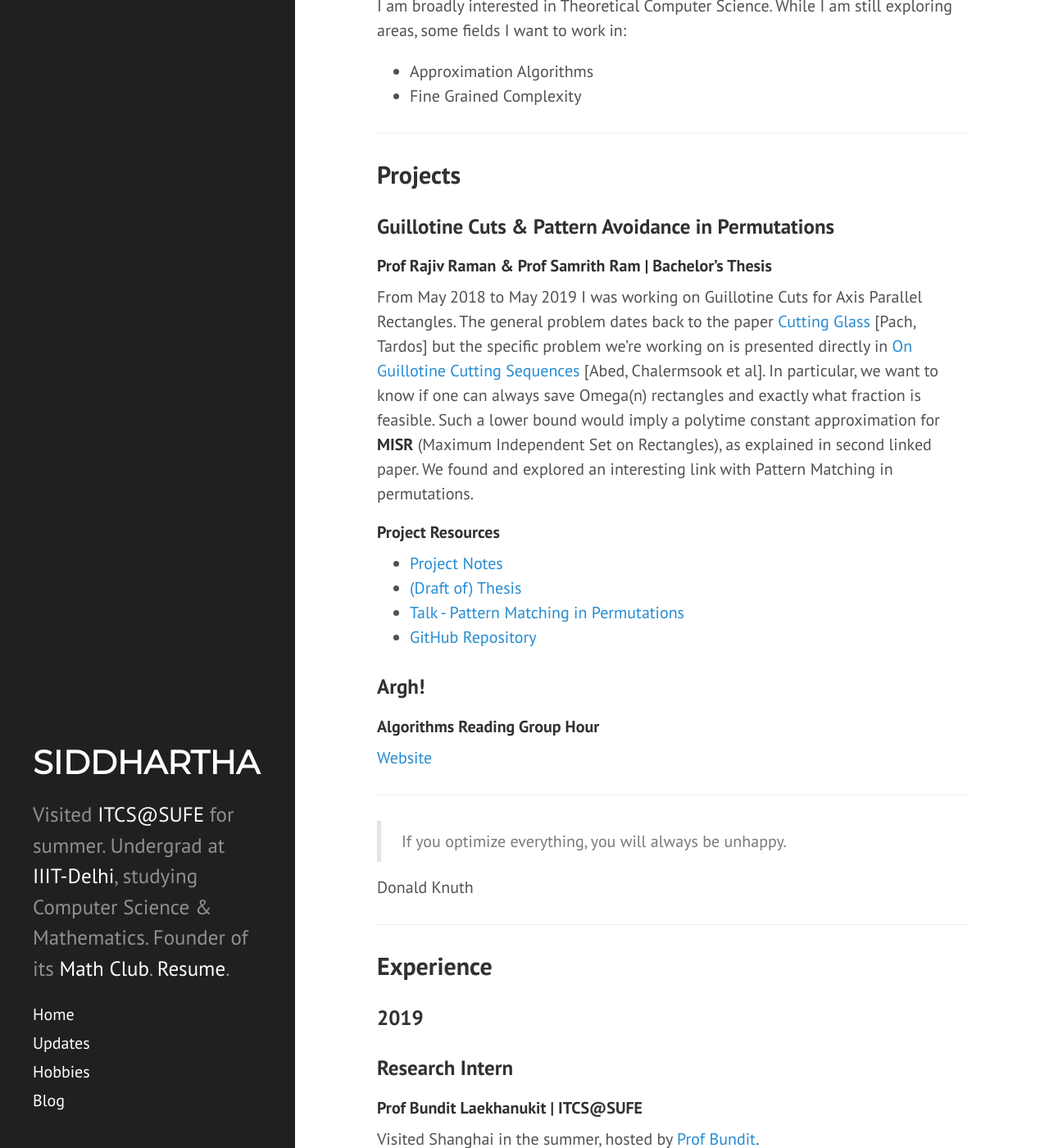
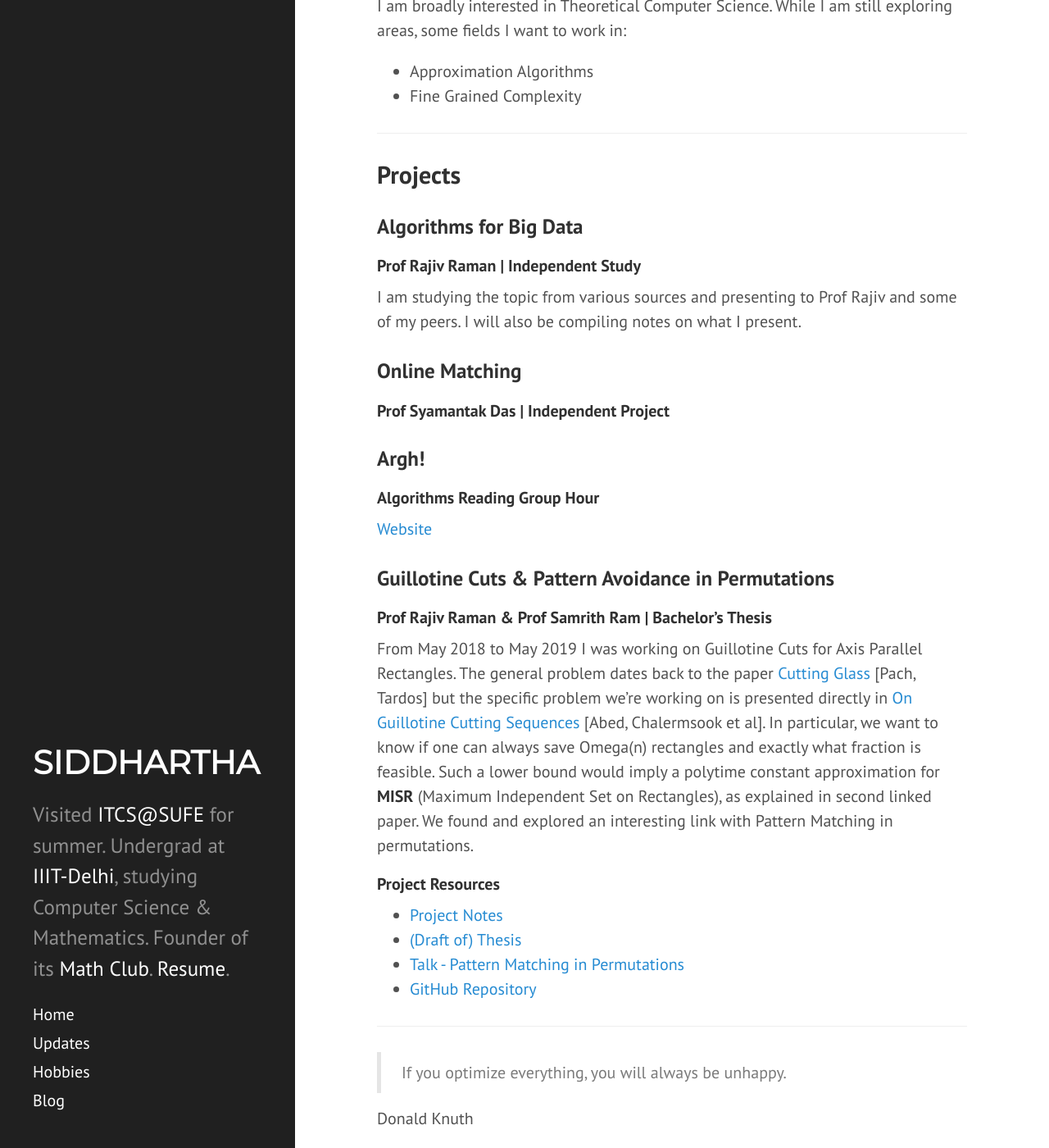
Before and after one commit to siddjai/siddjai.github.io, a Jekyll site: the page built from index.md, in a window 1280 px wide and 1400 px high, scrolled down 734 px. Shown: the whole window at 82% size. Built offline with Jekyll 4.4.1, drawn with Linux system fonts in a browser that asks for light colours; nearby versions of some CDN libraries; some of the changed text lies outside the part shown.

Commit message:
Update index.md

```diff
--- a/index.md
+++ b/index.md
@@ -31,6 +31,18 @@ ___
 
 Projects
 ------
+### Algorithms for Big Data
+#### Prof Rajiv Raman | Independent Study
+I am studying the topic from various sources and presenting to Prof Rajiv and some of my peers. I will also be compiling notes on what I present.
+
+### Online Matching
+#### Prof Syamantak Das | Independent Project
+
+### Argh!
+#### Algorithms Reading Group Hour
+
+[Website](https://sites.google.com/iiitd.ac.in/argh)
+
 ### Guillotine Cuts & Pattern Avoidance in Permutations
 #### Prof Rajiv Raman & Prof Samrith Ram | Bachelor's Thesis
 From May 2018 to May 2019 I was working on Guillotine Cuts for Axis Parallel Rectangles. The general problem dates back to the paper [Cutting Glass](https://dl.acm.org/citation.cfm?id=336223) [Pach, Tardos] but the specific problem we're working on is presented directly in [On Guillotine Cutting Sequences](http://drops.dagstuhl.de/opus/volltexte/2015/5291/) [Abed, Chalermsook et al]. In particular, we want to know if one can always save Omega(n) rectangles and exactly what fraction is feasible. Such a lower bound would imply a polytime constant approximation for **MISR** (Maximum Independent Set on Rectangles), as explained in second linked paper. We found and explored an interesting link with Pattern Matching in permutations.
```
Also changed, not shown: other parts of index.md (+0 -11 lines).
